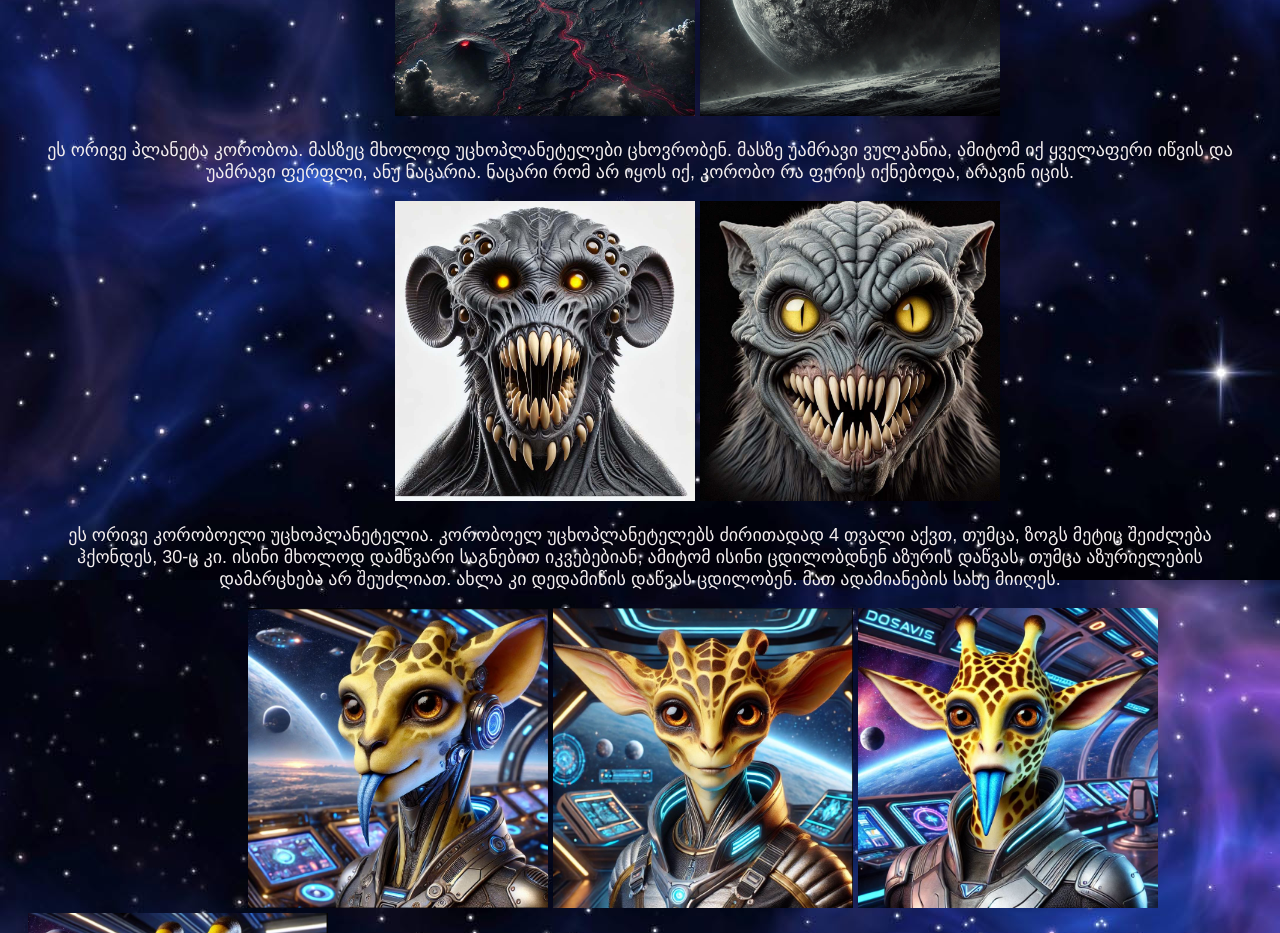
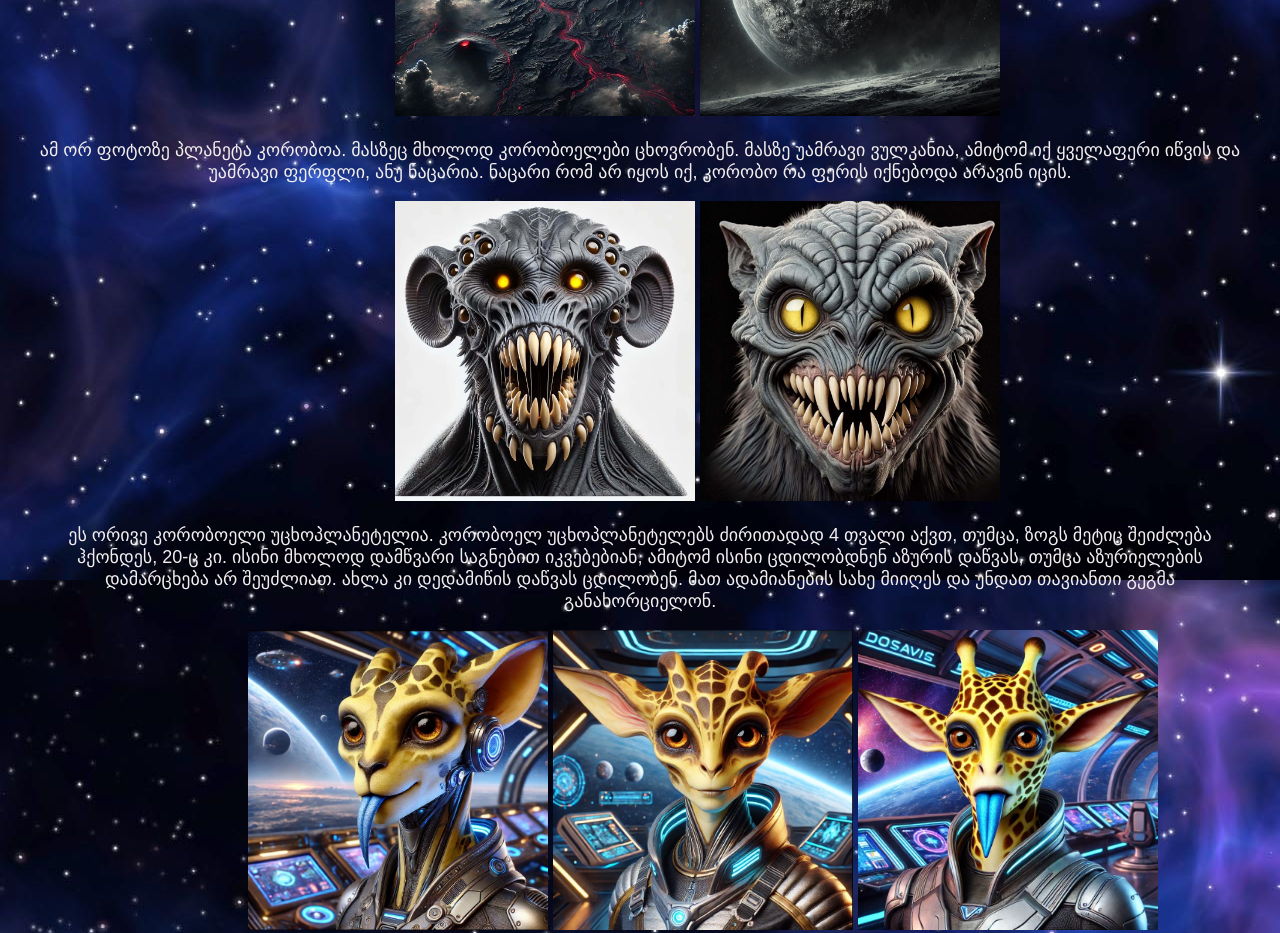
Before and after one commit to Ioane2/Azuri, a plain HTML site: page index.html in a window 1280 px wide. Shown: the part 2660-3593 px from the top of the page. Drawn offline with Linux system fonts and the light colour scheme.

Commit message:
Update index.html

```diff
--- a/index.html
+++ b/index.html
@@ -56,15 +56,15 @@
 <img id="korobo 2" src="img/planetKorobo.webp" alt="">
 
 
-<p>ეს ორივე პლანეტა კორობოა. მასზეც მხოლოდ უცხოპლანეტელები ცხოვრობენ. მასზე უამრავი ვულკანია, ამიტომ იქ ყველაფერი იწვის და უამრავი ფერფლი, ანუ ნაცარია. ნაცარი რომ არ იყოს
-იქ, კორობო რა ფერის იქნებოდა, არავინ იცის. </p>
+<p>ამ ორ ფოტოზე პლანეტა კორობოა. მასზეც მხოლოდ კორობოელები ცხოვრობენ. მასზე უამრავი ვულკანია, ამიტომ იქ ყველაფერი იწვის და უამრავი ფერფლი, ანუ ნაცარია. ნაცარი რომ არ იყოს
+იქ, კორობო რა ფერის იქნებოდა არავინ იცის. </p>
 
 <img id="koroboeli1" src="img/koroboeli.jpg" alt="">
 <img id="koroboeli2" src="img/koroboeli2.jpg" alt="">
 
-<p>ეს ორივე კორობოელი უცხოპლანეტელია. კორობოელ უცხოპლანეტელებს ძირითადად 4 თვალი აქვთ, თუმცა, ზოგს მეტიც შეიძლება ჰქონდეს, 30-ც კი.
+<p>ეს ორივე კორობოელი უცხოპლანეტელია. კორობოელ უცხოპლანეტელებს ძირითადად 4 თვალი აქვთ, თუმცა, ზოგს მეტიც შეიძლება ჰქონდეს, 20-ც კი.
     ისინი მხოლოდ დამწვარი საგნებით იკვებებიან, ამიტომ ისინი ცდილობდნენ აზურის დაწვას, თუმცა აზურიელების დამარცხება არ შეუძლიათ.
-    ახლა კი დედამიწის დაწვას ცდილობენ. მათ ადამიანების სახე მიიღეს.
+    ახლა კი დედამიწის დაწვას ცდილობენ. მათ ადამიანების სახე მიიღეს და უნდათ თავიანთი გეგმა განახორციელონ.
 </p>
 
 <img id="ekip1" src="img/ekip1.JPG" alt="">
@@ -72,7 +72,7 @@
 <img id="ekip3" src="img/ekip3.JPG" alt="">
 <img id="ekip4" src="img/ekip4.JPG" alt="">
 
-<p>ესენი ატომიუმის ეკიპაჟის წევრებია: კაპიტანი ბარაგუ'ძი, თანაშემწე ზი'გურა, პილოტი ძა'გური და ინჟინერი ბა'გრუსი. ადამიანებისთვის დასახმარებლად დედამიწაზე ატომიუმით ჩამოფრინდნენ.
+<p>ესენი ატომიუმის ეკიპაჟის წევრებია: კაპიტანი ბარაგუ'ძი, თანაშემწე ზი'გურა, პილოტი ძა'გური და ინჟინერი ბა'გრუსი. ადამიანების დასახმარებლად დედამიწაზე ატომიუმით ჩამოფრინდნენ.
     ატომიუმი დაზიანდა კოსმოსური შტორმის გამო, რის გამოც ატომიუმის ინჟინერი დაიღუპა, ამიტომ დაზიანებული ხომალდის შეკეთება ჯერჯერობით შეუძლებელია. ატომიუმის მძღოლს ჰქვია ძა'გური.
     ბარაგუ'ძი ატომიუმის კაპიტანია, ამიტომ ის კაპიტნის კაბინაში ჯდება. ზი'გურა კი მისი მოადგილეა, ამიტომ ის ვარპის გენერატორის ბურთში ჯდება. კაპიტნის კაბინაში იყო კომპიუტერი,
      სადაც ბარაგუ'ძიმ და ზი'გურამ ტელეფონის ნომრები ჩაწერეს, ძა'გურის კი არ ჩაუწერია, ამიტომ კატასტროფის შემდეგ დაკარგული ძა'გურის პოვნა გაჭირდა. ამ კომპიუტერს პროცესორი დაუზიანდა. </p>
```
